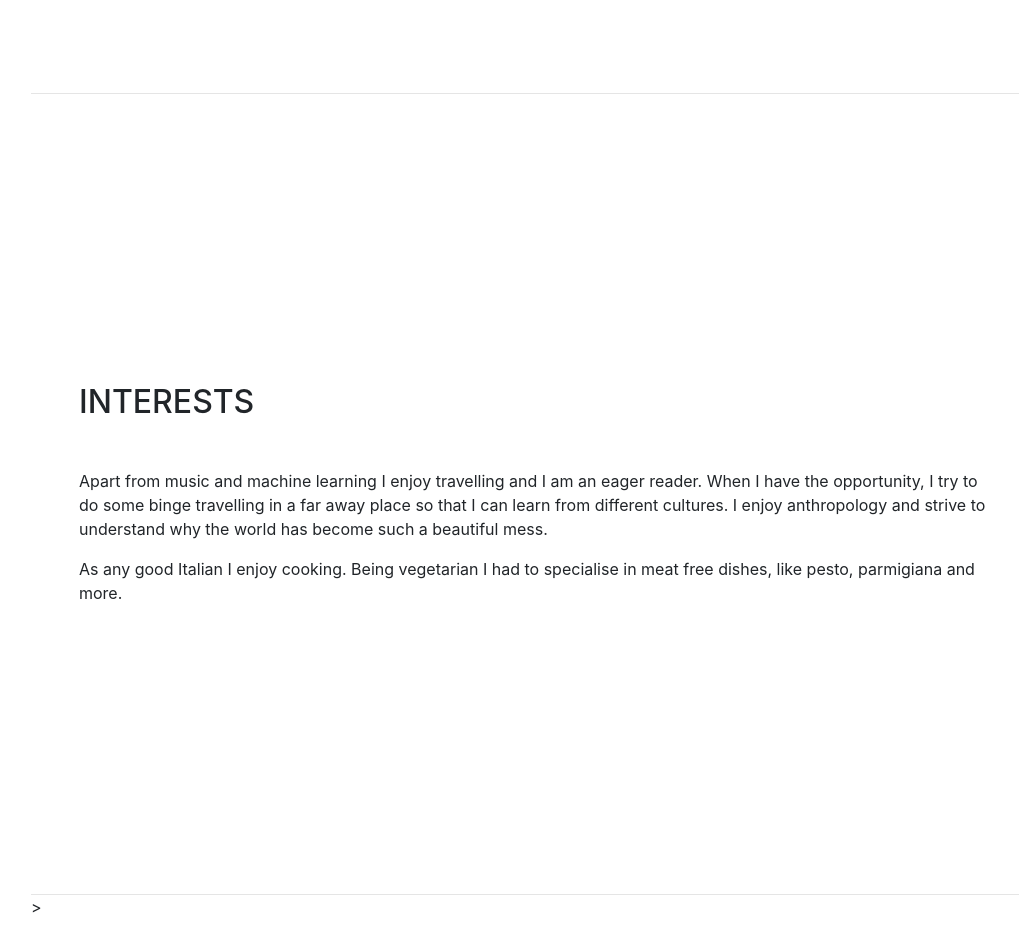
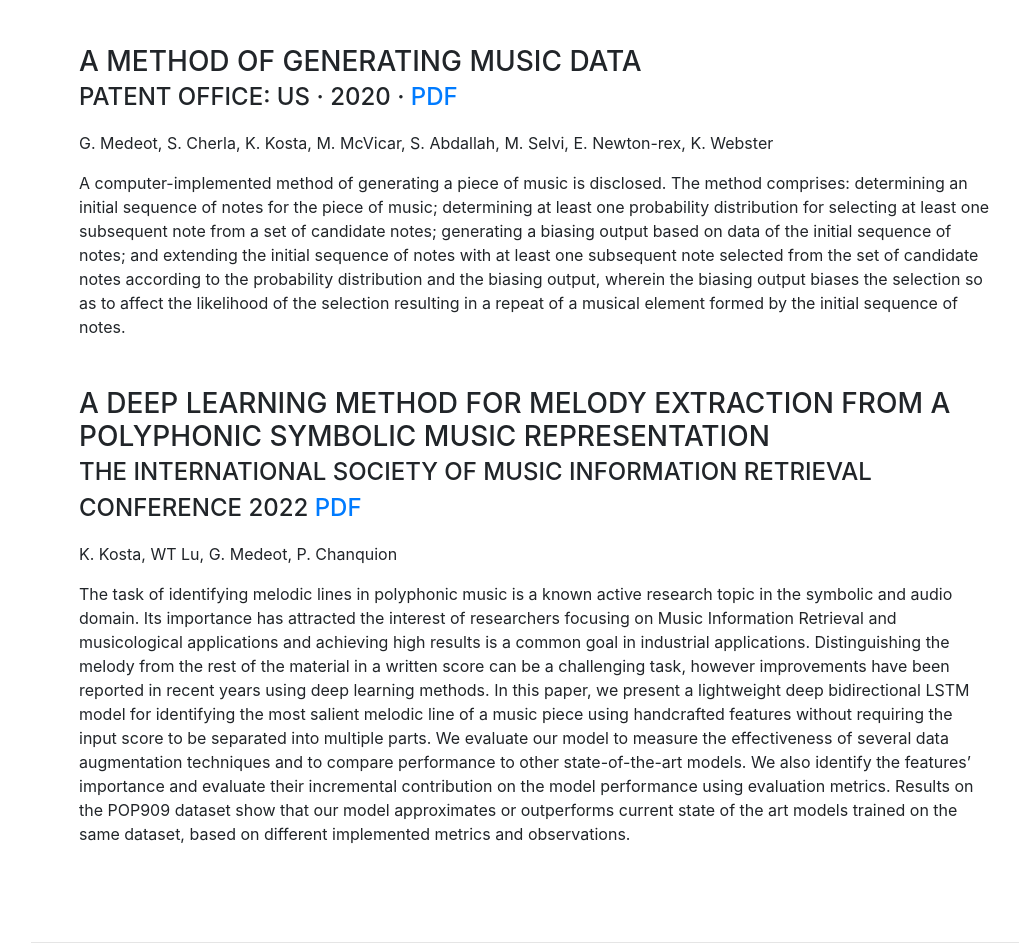
Before and after one commit to loulblemo/personalwebsite, a website with bundled scripts: page index.html in a window 1280 px wide. Shown: the part 4985-5936 px from the top of the page, without its empty margins (241-1260 px from the left). Before the commit the page ends 5904 px from the top, so only its background shows below. Built offline with nearby package versions, Linux system fonts and the light colour scheme; a web font is replaced by a local one.

Commit message:
Update publications

```diff
--- a/index.html
+++ b/index.html
@@ -324,7 +324,7 @@
 
             <div class="resume-content mr-auto">
               <h3 class="mb-0">StructureNet: INDUCING STRUCTURE IN GENERATED MELODIES</h3>
-              <div class="subheading mb-3"> The 19th International Society of Music Information Retrieval Conference 2018 · <a href="http://ismir2018.ircam.fr/doc/pdfs/126_Paper.pdf">PDF</a> </div>
+              <div class="subheading mb-3"> The International Society of Music Information Retrieval Conference 2018 · <a href="http://ismir2018.ircam.fr/doc/pdfs/126_Paper.pdf">PDF</a> </div>
               <div>
               <p>G. Medeot S. Cherla K. Kosta M. McVicar S. Abdallah M. Selvi E. Newton-Rex K. Webste</p>
               We present the StructureNet - a recurrent neural network
@@ -356,11 +356,31 @@
 
           <div class="resume-item d-flex flex-column flex-md-row mb-5">
             <div class="resume-content mr-auto">
-              <h3 class="mb-0">A deep learning method for enforcing coherence in Automatic Chord Recognition.</h3>
-              <div class="subheading mb-3"> The 19th International Society of Music Information Retrieval Conference 2021 <a href="https://archives.ismir.net/ismir2021/paper/000055.pdf">PDF</a> </div>
+              <h3 class="mb-0">A deep learning method for enforcing coherence in Automatic Chord Recognition</h3>
+              <div class="subheading mb-3"> The International Society of Music Information Retrieval Conference 2021 <a href="https://archives.ismir.net/ismir2021/paper/000055.pdf">PDF</a> </div>
               <div>
               <p>G. Micchi, K. Kosta, G. Medeot, P. Chanquion</p>
               Deep learning approaches to automatic chord recognition of symbolic music have improved the state of the art, but they still face a common problem: how to deal with a vast chord vocabulary. The naive approach of writing one output class for each possible chord is hindered by the combinatorial explosion of the output size (∼ 10 million classes). We can reduce this complexity by several orders of magnitude by treating each label (eg key or chord quality) independently. However, this has been shown to lead to incoherent output labels. To solve this issue we introduce a modified Neural Autoregressive Distribution Estimation (NADE) as the last layer of a Convolutional Recurrent Neural Network. The NADE layer ensures that labels related to the same chord are dependently predicted, and therefore, enforce coherence. The experiments showcase the advantage of the new model both in chord symbol prediction and functional harmonic analysis compared to the model that does not include NADE as well as state-of-theart models.</div>
+            </div>
+          </div>
+
+          <div class="resume-item d-flex flex-column flex-md-row mb-5">
+            <div class="resume-content mr-auto">
+              <h3 class="mb-0">A method of generating music data</h3>
+              <div class="subheading mb-3"> Patent office: US · 2020 · <a href="https://archives.ismir.net/ismir2021/paper/000055.pdf">PDF</a> </div>
+              <div>
+              <p>G. Medeot, S. Cherla, K. Kosta, M. McVicar, S. Abdallah, M. Selvi, E. Newton-rex, K. Webster</p>
+              A computer-implemented method of generating a piece of music is disclosed. The method comprises: determining an initial sequence of notes for the piece of music; determining at least one probability distribution for selecting at least one subsequent note from a set of candidate notes; generating a biasing output based on data of the initial sequence of notes; and extending the initial sequence of notes with at least one subsequent note selected from the set of candidate notes according to the probability distribution and the biasing output, wherein the biasing output biases the selection so as to affect the likelihood of the selection resulting in a repeat of a musical element formed by the initial sequence of notes.</div>
+            </div>
+          </div>
+
+          <div class="resume-item d-flex flex-column flex-md-row mb-5">
+            <div class="resume-content mr-auto">
+              <h3 class="mb-0">A deep learning method for melody extraction from a polyphonic symbolic music representation</h3>
+              <div class="subheading mb-3"> The International Society of Music Information Retrieval Conference 2022 <a href="https://archives.ismir.net/ismir2021/paper/000055.pdf">PDF</a> </div>
+              <div>
+              <p>K. Kosta, WT Lu, G. Medeot, P. Chanquion</p>
+              The task of identifying melodic lines in polyphonic music is a known active research topic in the symbolic and audio domain. Its importance has attracted the interest of researchers focusing on Music Information Retrieval and musicological applications and achieving high results is a common goal in industrial applications. Distinguishing the melody from the rest of the material in a written score can be a challenging task, however improvements have been reported in recent years using deep learning methods. In this paper, we present a lightweight deep bidirectional LSTM model for identifying the most salient melodic line of a music piece using handcrafted features without requiring the input score to be separated into multiple parts. We evaluate our model to measure the effectiveness of several data augmentation techniques and to compare performance to other state-of-the-art models. We also identify the features’ importance and evaluate their incremental contribution on the model performance using evaluation metrics. Results on the POP909 dataset show that our model approximates or outperforms current state of the art models trained on the same dataset, based on different implemented metrics and observations.</div>
             </div>
           </div>
 
```
